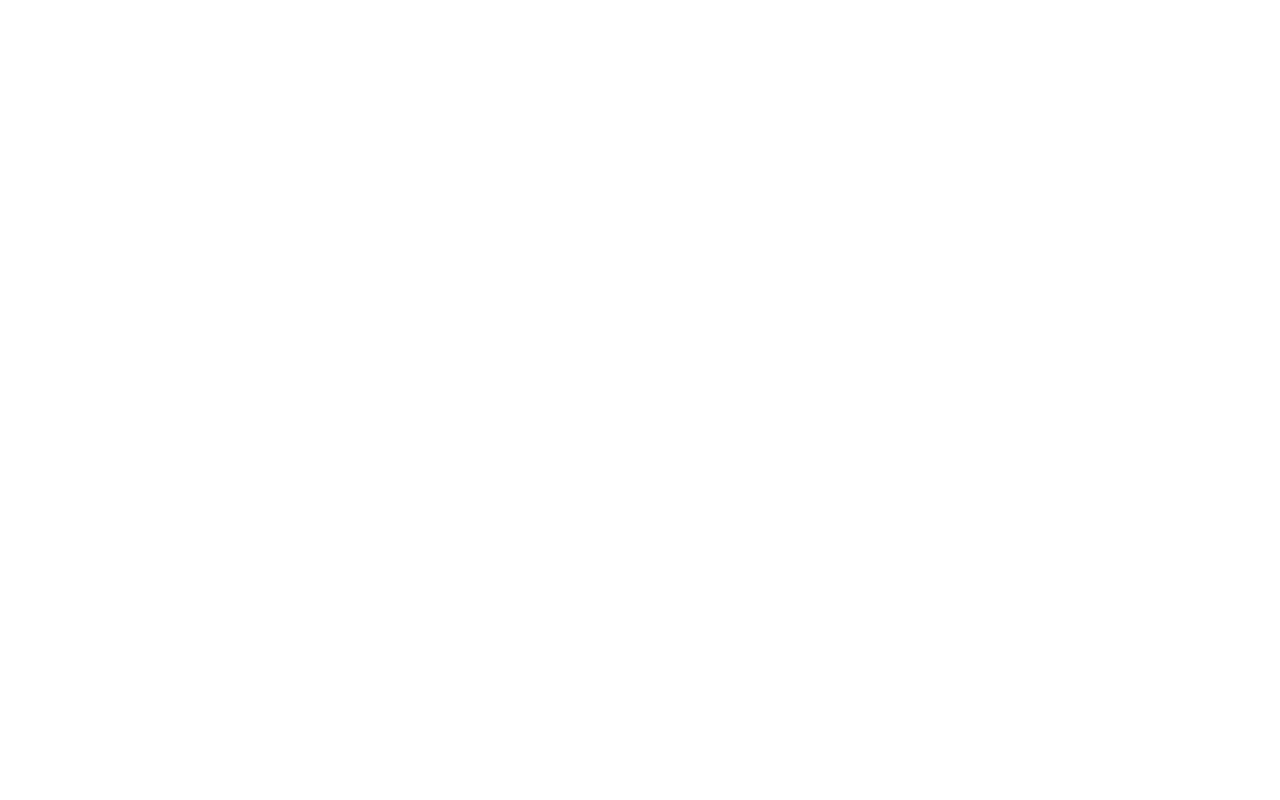
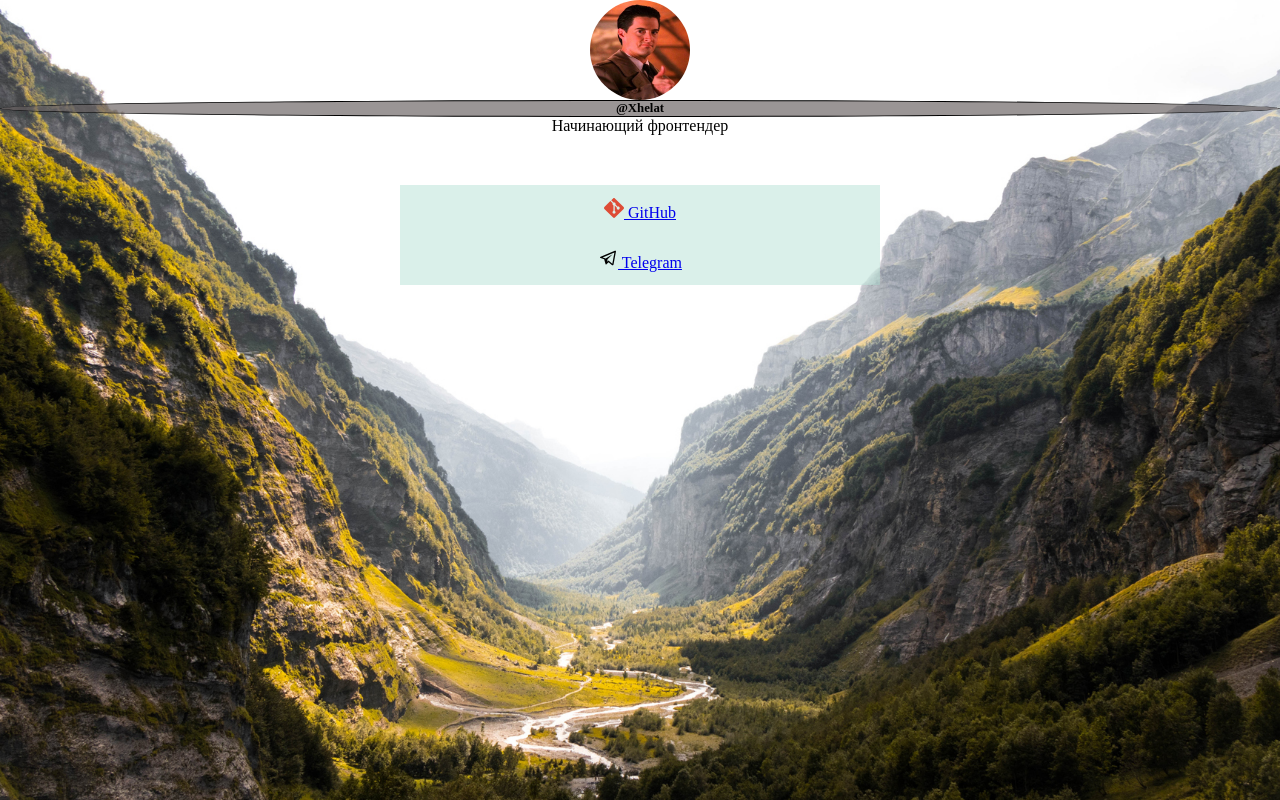
Before and after one commit to Xhelat97/biolinks, a plain HTML site: page index.html in a window 1280 px wide. Drawn offline with Linux system fonts and the light colour scheme.

Commit message:
add base style

```diff
--- a/index.html
+++ b/index.html
@@ -5,8 +5,19 @@
     <meta http-equiv="X-UA-Compatible" content="IE=edge">
     <meta name="viewport" content="width=device-width, initial-scale=1.0">
     <title>Document</title>
+    <link rel="stylesheet" href="./styles/style.css">
 </head>
 <body>
-
+    <header>
+        <img src="./src/img/avatar.jpeg" alt="back">
+        <h1>@Xhelat</h1>
+        <p>Начинающий фронтендер</p>
+    </header>
+    <main>
+        <ul>
+        <li><a href="#" ><img src="./src/img/git.svg" width="20" height="20" alt="git"> GitHub</a></li>
+        <li><a href="#" ><img src="./src/img/telegram.svg" width="20" height="20" alt="telegram"> Telegram</a></li>
+        </ul>
+    </main>
 </body>
 </html>
--- a/styles/style.css
+++ b/styles/style.css
@@ -0,0 +1,53 @@
+*{
+    margin: 0;
+    padding: 0;
+    box-sizing: border-box;
+}
+body{
+    background: url("../src/img/back.jpeg") no-repeat center / cover;
+    height: 100vh;
+}
+header img{
+    display: block;
+    width: 100px;
+    height: 100px;
+    border-radius: 50%;
+    margin: 0 auto;
+
+}
+header{
+    margin-bottom: 50px;
+    display: flex;
+    flex-direction: column;
+    justify-content: center;
+}
+h1{
+    color: black;
+    text-align: center;
+    font-size: 0.8em;
+    font-weight: bold;
+    border: solid 1px;
+    border-radius: 50%;
+    background-color: rgba(104, 97, 97, 0.667);
+}
+header p{
+    text-align: center;
+}
+
+ul{
+    margin: 0 auto;
+    display: flex;
+    flex-direction: column;
+    align-items: center;
+    list-style-type: none;
+    max-width: 480px;
+}
+li{
+    display: flex;
+    align-items:center;
+    justify-content: center;
+    height: 50px;
+    width: 100%;
+    background-color: rgba(72, 179, 152, 0.2);
+    backdrop-filter: blur(10px) saturate(80%) contrast(190%);
+}
```
Also changed, not shown: src/img/avatar.jpeg (added), src/img/back.jpeg (added), src/img/git.svg (added), src/img/telegram.svg (added).
